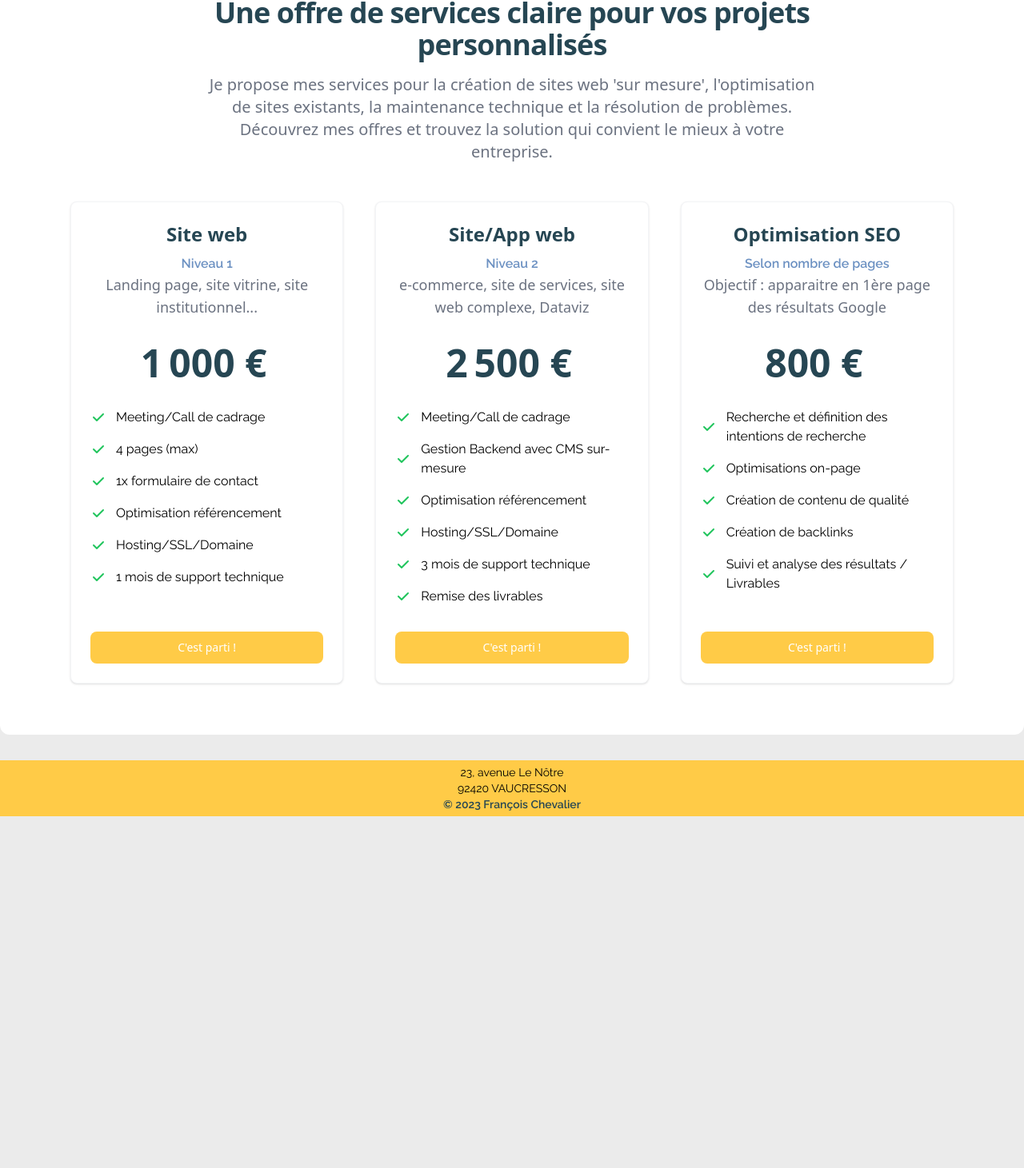
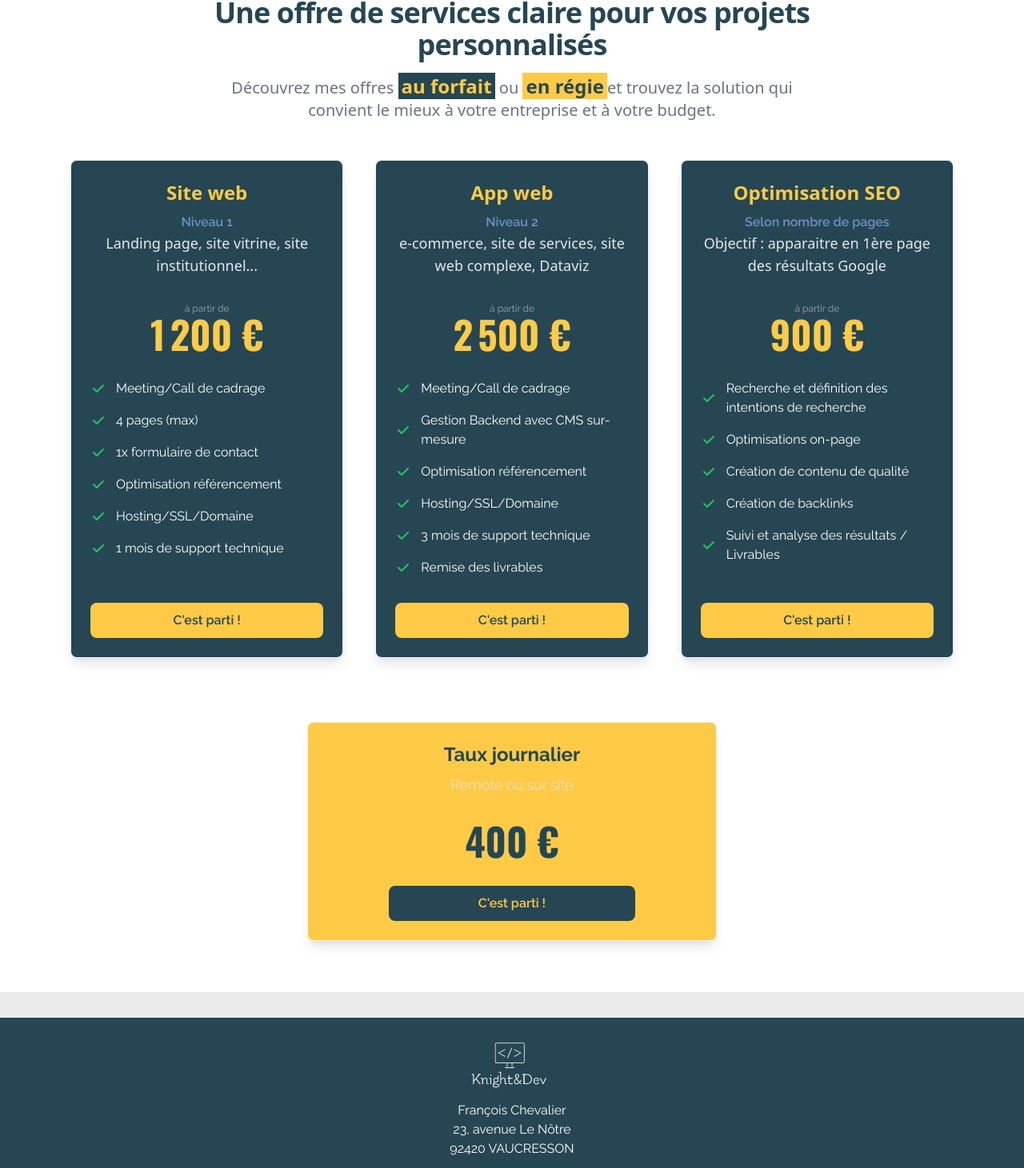
Before and after one commit to FCHDev/portfolio-2023, a React (Create React App) app: page /offre in a window 1280 px wide. Shown: the part 168-1629 px from the top of the page at 80% size. Before the commit the page ends 1189 px from the top, so only its background shows below. Built offline with nearby package versions, Linux system fonts and the light colour scheme; a web font is replaced by a local one.

Commit message:
Amélioration Design / Ajout des liens / Mise à jour Tarifs

```diff
--- a/public/index.html
+++ b/public/index.html
@@ -7,11 +7,9 @@
     <meta name="theme-color" content="#000000" />
     <meta
       name="description"
-      content="Web site created using create-react-app"
+      content="Bienvenue sur le portfolio de François Chevalier, développeur front end React & Next en Île de France."
     />
     <link rel="apple-touch-icon" href="%PUBLIC_URL%/PPLinkedIn.png" />
-
-    <link rel="manifest" href="%PUBLIC_URL%/manifest.json" />
 
     <title>Développeur front end React & Next | Paris, Île de France | François Chevalier</title>
 
--- a/src/Components/Footer.js
+++ b/src/Components/Footer.js
@@ -1,18 +1,37 @@
 import React from 'react';
+import logoKD from "../Assets/Logos/KDLogoFull-white-small.png";
+import {NavLink} from "react-router-dom";
 
 const Footer = () => {
     return (
-        <div className="flex flex-col text-sm font-bodyFont2 justify-center items-center w-full
-        2xl:h-[90px]
-        xl:h-[70px]
-        h-[60px]
-        bg-jaune">
-            {/*<span>François Chevalier</span>*/}
-            {/*<span>Développeur front end React</span>*/}
-            <span>23, avenue Le Nôtre</span>
-            <span>92420 VAUCRESSON</span>
-            <span className="text-bleu-vert font-semibold">© 2023 François Chevalier</span>
-        </div>
+        <footer className="p-2 bg-bleu-vert font-bodyFont2 text-white">
+            <div className="mx-auto max-w-screen-xl text-center">
+                <NavLink to="/"
+                   className="flex justify-center items-center text-2xl font-semibold">
+                    <img src={logoKD} alt="logo de François Chevalier" className="h-24 mr-2"/>
+                </NavLink>
+                <p className="mb-2">
+                    François Chevalier <br/>
+                    23, avenue Le Nôtre <br/>
+                    92420 VAUCRESSON<br/>
+                </p>
+
+                <span className="text-sm text-jaune sm:text-center">
+                    © 2023 François Chevalier | Tous droits réservés.
+                </span>
+            </div>
+        </footer>
+        // <div className="flex flex-col text-sm font-bodyFont2 justify-center items-center w-full
+        // 2xl:h-[95px]
+        // xl:h-[70px]
+        // h-[60px]
+        // bg-jaune">
+        //     {/*<span>François Chevalier</span>*/}
+        //     {/*<span>Développeur front end React</span>*/}
+        //     <span>23, avenue Le Nôtre</span>
+        //     <span>92420 VAUCRESSON</span>
+        //     <span className="text-bleu-vert font-semibold">© 2023 François Chevalier</span>
+        // </div>
     );
 };
 
--- a/src/Pages/Contact.js
+++ b/src/Pages/Contact.js
@@ -4,7 +4,7 @@ import ScrollToTopOnMount from "../Components/ScrollToTopOnMount";
 
 const Contact = () => {
     return (
-        <div className="min-h-[80vh] container flex justify-center items-center mx-auto mt-[10vh] mb-[4vh] md:pt-5 animate-appear">
+        <div className="min-h-[80vh] container flex justify-center items-center mx-auto mt-[10vh] sm:mb-[4vh] md:pt-5 animate-appear">
             <ScrollToTopOnMount />
             <section className="bg-white rounded-xl md:px-16">
                 <div className="py-8 lg:py-16 px-4 mx-auto max-w-screen-md">
@@ -48,7 +48,7 @@ const Contact = () => {
                                       placeholder="Expliquez-moi ce que vous souhaitez réaliser..."></textarea>
                         </div>
                         <button type="submit"
-                                className="py-3 px-5 text-sm font-medium text-center text-white rounded-lg bg-bleu-vert sm:w-fit hover:bg-clair focus:ring-4 focus:outline-none focus:ring-primary-300 font-bodyFont2">
+                                className="py-3 px-5 text-base font-medium text-center text-white rounded-lg bg-bleu-vert sm:w-fit hover:bg-clair focus:ring-4 focus:outline-none focus:ring-primary-300 font-bodyFont2">
                             Envoyer
                         </button>
                     </form>
--- a/src/Pages/Offre.js
+++ b/src/Pages/Offre.js
@@ -1,5 +1,6 @@
 import React from 'react';
 import ScrollToTopOnMount from "../Components/ScrollToTopOnMount";
+import {NavLink} from "react-router-dom";
 
 const Offre = () => {
 
@@ -8,11 +9,11 @@ const Offre = () => {
             title: 'Site web',
             level: 'Niveau 1',
             ssTitle: 'Landing page, site vitrine, site institutionnel...',
-            price: 1000,
+            price: 1200,
             features: ['Meeting/Call de cadrage', '4 pages (max)', '1x formulaire de contact', 'Optimisation référencement', 'Hosting/SSL/Domaine', '1 mois de support technique']
         },
         {
-            title: 'Site/App web',
+            title: 'App web',
             level: 'Niveau 2',
             ssTitle: 'e-commerce, site de services, site web complexe, Dataviz',
             price: 2500,
@@ -22,7 +23,7 @@ const Offre = () => {
             title: 'Optimisation SEO',
             level: 'Selon nombre de pages',
             ssTitle: 'Objectif : apparaitre en 1ère page des résultats Google',
-            price: 800,
+            price: 900,
             features: ['Recherche et définition des intentions de recherche', 'Optimisations on-page', 'Création de contenu de qualité', 'Création de backlinks', 'Suivi et analyse des résultats / Livrables']
         },
         // {title: 'Régie', level: 'Prestation au TJM', ssTitle: 'Remote ou "sur site"', price: 450, features: ['Communication avec le client', "Développement et gestion du code", "Collaboration avec l'équipe en place", 'Respect des délais et du budget', 'Suivi et reporting / Livrables']},
@@ -40,34 +41,36 @@ const Offre = () => {
 
     return (
         <div
-            className="min-h-[80vh] container flex justify-center items-center mx-auto mt-[10vh] mb-[4vh] md:pt-5 animate-appear">
+            className="min-h-[80vh] container flex justify-center items-center mx-auto mt-[10vh] sm:mb-[4vh] 2xl:mb-0 md:pt-5 2xl:pt-0 animate-appear">
             <ScrollToTopOnMount/>
-            <section className="bg-white rounded-xl md:px-16">
+            <section className="bg-white md:px-16">
                 <div className="py-8 px-4 mx-auto max-w-screen-xl lg:py-16 lg:px-6">
                     <div className="mx-auto max-w-screen-md text-center mb-8 lg:mb-12">
                         <h2 className="mb-4 text-4xl tracking-tight font-extrabold text-bleu-vert">
-                            Une offre de services claire pour vos projets personnalisés
+                            Une offre de services claire pour vos
+                            projets personnalisés
                         </h2>
-                        <p className="mb-5 font-light text-gray-500 sm:text-xl">Je propose mes services pour la création
-                            de sites web 'sur mesure', l'optimisation de sites existants, la maintenance technique et la
-                            résolution de problèmes. Découvrez mes offres et trouvez la solution qui convient le mieux à
-                            votre entreprise.</p>
+                        <p className="mb-5 font-light text-gray-500 sm:text-xl">Découvrez mes offres <span className="text-jaune bg-bleu-vert font-bold px-1 text-2xl">au forfait</span> ou <span className="bg-jaune text-bleu-vert font-bold px-1 text-2xl">en régie</span>et trouvez la solution qui convient le mieux à
+                            votre entreprise et à votre budget.</p>
                     </div>
+
                     <div className="space-y-8 lg:grid lg:grid-cols-3 sm:gap-6 xl:gap-10 lg:space-y-0">
                         {/*Pricing Card*/}
                         {tarifsItems.map((tarif, index) => (
                                 <div
-                                    className="flex flex-col p-6 mx-auto max-w-lg justify-between text-center bg-white rounded-lg border border-gray-100 shadow" key={index}>
+                                    className="flex flex-col p-6 mx-auto max-w-lg justify-between text-center bg-bleu-vert rounded-lg border border-gray-100 shadow-lg"
+                                    key={index}>
                                     <div>
-                                        <h3 className="mb-2 text-2xl font-bold text-bleu-vert">
+                                        <h3 className="mb-2 text-2xl font-bold text-jaune">
                                             {tarif.title}
                                         </h3>
                                         <span className="font-semibold font-bodyFont2 text-silver-lake">{tarif.level}</span>
-                                        <p className="font-light text-gray-500 sm:text-lg">
+                                        <p className="font-light text-gray-200 sm:text-lg">
                                             {tarif.ssTitle}
                                         </p>
-                                        <div className="flex justify-center items-baseline my-8">
-                                            <span className="mr-2 text-5xl font-extrabold text-bleu-vert">
+                                        <div className="flex flex-col justify-center items-center my-8">
+                                            <span className={`text-xs font-bodyFont2 text-gray-400`}>à partir de</span>
+                                            <span className="text-5xl font-extrabold text-jaune font-headerTitle">
                                                 {(tarif.price).toLocaleString('fr-FR', options)}
                                             </span>
                                             {/*<span className="text-gray-500">/month</span>*/}
@@ -75,10 +78,11 @@ const Offre = () => {
                                         {/*List*/}
                                         <ul className="mb-8 space-y-4 text-left">
                                             {tarif.features.map((feature, index) => (
-                                                <li className="flex items-center space-x-3 font-bodyFont2" key={index}>
+                                                <li className="flex items-center space-x-3 font-bodyFont2 text-white" key={index}>
                                                     {/*Icon*/}
                                                     <svg className="flex-shrink-0 w-5 h-5 text-green-500"
-                                                         fill="currentColor" viewBox="0 0 20 20" xmlns="http://www.w3.org/2000/svg">
+                                                         fill="currentColor" viewBox="0 0 20 20"
+                                                         xmlns="http://www.w3.org/2000/svg">
                                                         <path fillRule="evenodd"
                                                               d="M16.707 5.293a1 1 0 010 1.414l-8 8a1 1 0 01-1.414 0l-4-4a1 1 0 011.414-1.414L8 12.586l7.293-7.293a1 1 0 011.414 0z"
                                                               clipRule="evenodd"></path>
@@ -89,13 +93,37 @@ const Offre = () => {
                                         </ul>
                                     </div>
 
-                                    <a href="https://www.google.com"
-                                       className="text-white bg-jaune text-bleu-vert hover:bg-primary-700 focus:ring-4 focus:ring-primary-200 font-medium rounded-lg text-sm px-5 py-2.5 text-center">
+                                    <NavLink to="/contact"
+                                             className="bg-jaune text-bleu-vert font-bodyFont2 hover:bg-primary-700 focus:ring-4 focus:ring-primary-200 font-semibold rounded-lg text-lg sm:text-base px-5 py-4 sm:py-2.5 text-center">
                                         C'est parti !
-                                    </a>
+                                    </NavLink>
                                 </div>
                             )
                         )}
+                    </div>
+
+
+                    <div
+                        className="flex flex-col p-6 mx-auto max-w-lg mt-20 justify-between text-center bg-jaune rounded-lg border border-gray-100 shadow-lg">
+                        <div>
+                            <h3 className="mb-2 text-2xl font-bold text-bleu-vert font-bodyFont2">
+                                Taux journalier
+                            </h3>
+                            <p className="font-light text-gray-200 sm:text-lg font-bodyFont2">
+                                Remote ou sur site
+                            </p>
+                            <div className="flex flex-col justify-center items-center my-8">
+                                <span className="text-5xl font-extrabold text-bleu-vert font-headerTitle">
+                                                {(400).toLocaleString('fr-FR', options)}
+                                            </span>
+                                {/*<span className="text-gray-500">/month</span>*/}
+                            </div>
+                        </div>
+
+                        <NavLink to="/contact"
+                                 className="text-jaune bg-bleu-vert font-bodyFont2 hover:bg-primary-700 focus:ring-4 focus:ring-primary-200 font-semibold rounded-lg text-lg sm:text-base px-5 py-4 sm:py-2.5 text-center w-2/3 mx-auto">
+                            C'est parti !
+                        </NavLink>
                     </div>
                 </div>
             </section>
--- a/src/Pages/Projets.js
+++ b/src/Pages/Projets.js
@@ -110,7 +110,7 @@ const Projets = () => {
     }
 
     return (
-        <div className="min-h-[80vh] container mx-auto mt-[10vh] mb-[4vh] pt-5 animate-appear">
+        <div className="min-h-[80vh] container mx-auto mt-[10vh] sm:mb-[4vh] pt-5 animate-appear">
             <ScrollToTopOnMount />
             <div className="flex justify-center">
                 <div className="form-check form-check-inline flex items-center">
--- a/src/Pages/Services.js
+++ b/src/Pages/Services.js
@@ -6,9 +6,9 @@ const Services = () => {
 
     return (
         <div
-            className="min-h-[80vh] container flex justify-center items-center mx-auto mt-[10vh] mb-[4vh] md:pt-5 animate-appear">
+            className="min-h-[80vh] container flex justify-center items-center mx-auto mt-[10vh] sm:mb-[4vh] md:pt-5 animate-appear">
             <ScrollToTopOnMount/>
-            <section className="bg-white rounded-xl md:px-16">
+            <section className="bg-white rounded-xl 2xl:py-20 md:px-16">
                 <div className="py-8 px-4 mx-auto max-w-screen-xl lg:px-6">
                     <div className="max-w-screen-md mb-8">
                         <h2 className="mb-4 text-4xl tracking-tight font-bodyFont2 text-bleu-vert font-extrabold">
```
Also changed, not shown: src/Components/Accordion.js (+4 -10 lines), src/Components/ButtonContactPhone.js (+8 -5 lines), src/Components/Navbar.js (+52 -50 lines), src/Pages/Accueil.js (+16 -9 lines), public/manifest.json (deleted), src/Assets/Logos/KDLogoFull-white-small.png (added).
